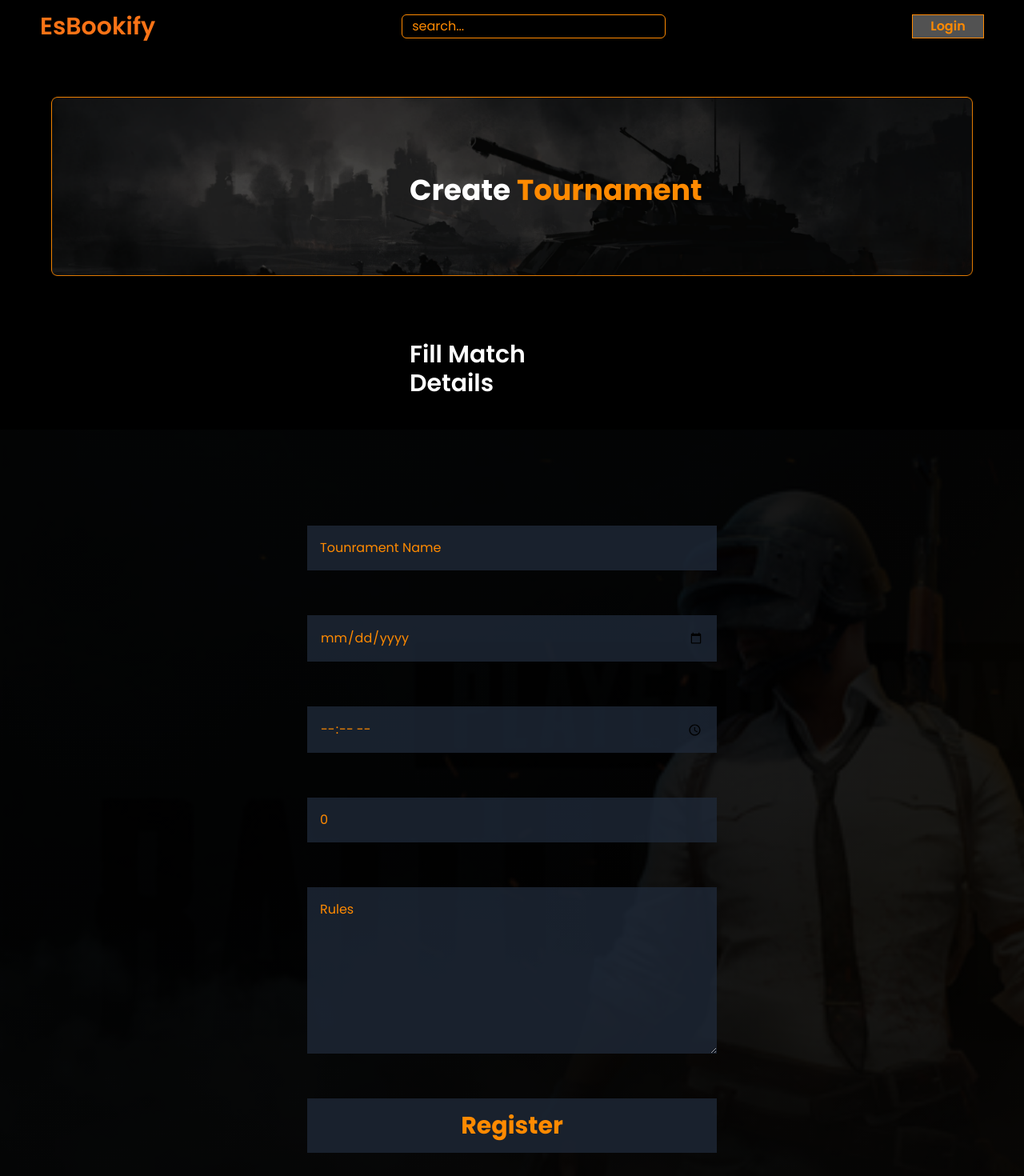
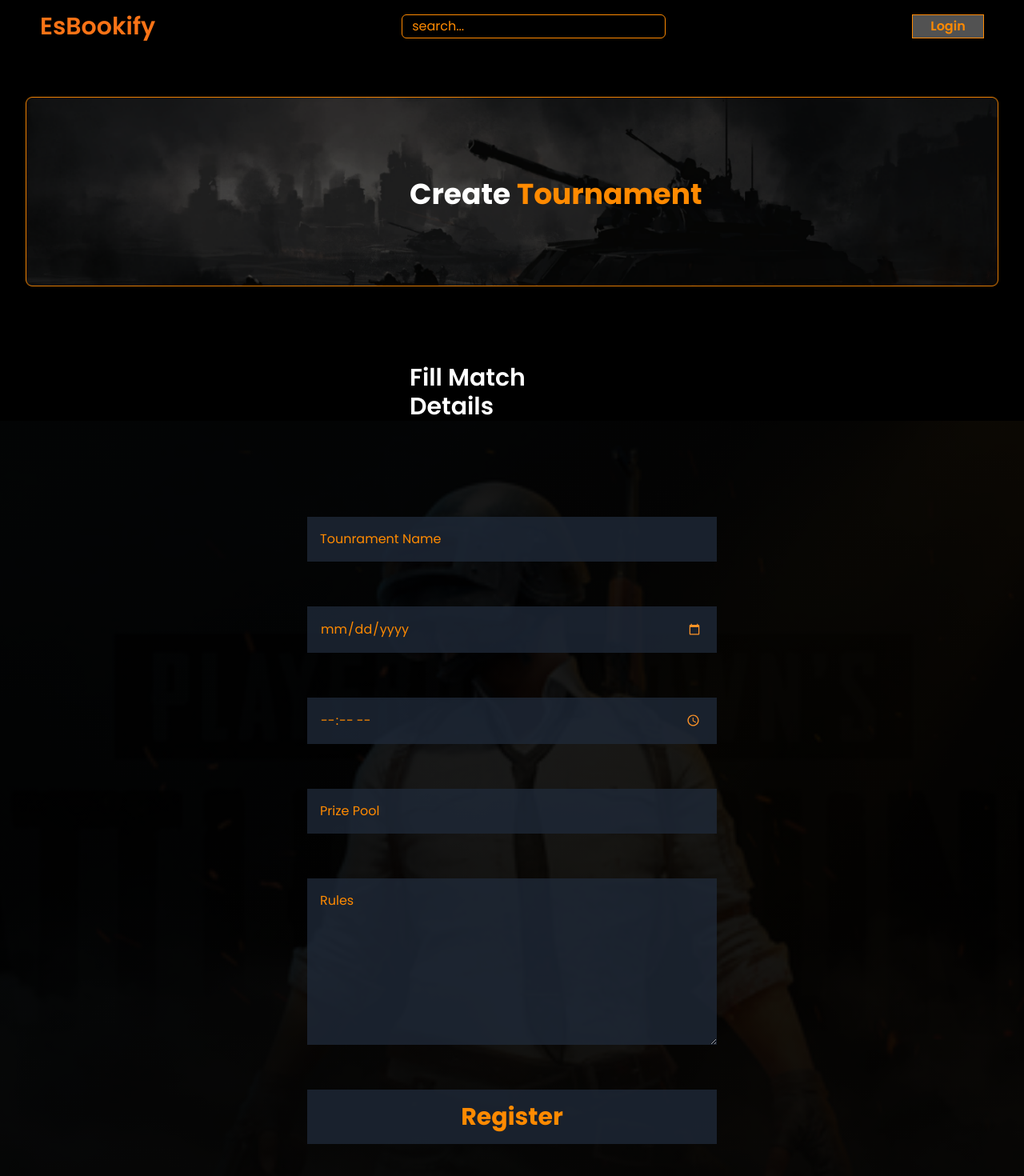
Before and after one commit to KevinThomasK/EsBookify, a React (Vite) app: page /create-tournament in a window 1280 px wide. Shown: the top 1470 px of the page at 80% size. Built offline with nearby package versions, Linux system fonts and the light colour scheme; no server answers; some icons are missing.

Commit message:
create tournament page ui update

```diff
--- a/src/App.css
+++ b/src/App.css
@@ -21,3 +21,17 @@
     opacity: 1;
     transform: translateX(0);
 }
+
+input[type="date"]::-webkit-calendar-picker-indicator {
+    cursor: pointer;
+    border-radius: 4px;
+    margin-right: 2px;
+    filter: invert(0.6) sepia(100%) saturate(1000%) hue-rotate(340deg);
+  }
+
+  input[type="time"]::-webkit-calendar-picker-indicator {
+    cursor: pointer;
+    border-radius: 4px;
+    margin-right: 2px;
+    filter: invert(0.6) sepia(100%) saturate(1000%) hue-rotate(340deg);
+  }
--- a/src/pages/CreateTournament.jsx
+++ b/src/pages/CreateTournament.jsx
@@ -6,20 +6,26 @@ import Footer from "../Footer/Footer";
 export default function CreateTournament() {
   const [formData, setFormData] = useState({
     tournamentName: "",
-    tournamentDate: {},
+    tournamentDate: new Date(),
     tournamentTime: {},
-    prizePool: 0,
+    prizePool: "",
     rules: "",
   });
 
+
+
   const { tournamentName, tournamentDate, tournamentTime, prizePool, rules } =
     formData;
+
+    function onChange(){
+
+    };
 
   return (
     <>
       <div className="bg-black relative w-full">
         <img
-          className="w-[90%] mx-auto pb-10 pt-10"
+          className="w-[95%] mx-auto pb-10 pt-10"
           src={createTournamentPageImg}
           alt="backgorund"
         />
@@ -28,7 +34,7 @@ export default function CreateTournament() {
         </h2>
       </div>
 
-      <h3 className="bg-black text-white px-[40%] text-3xl font-semibold pb-10 pt-10">Fill Match Details</h3>
+      <h3 className="bg-black text-white px-[40%] text-3xl font-semibold pt-14">Fill Match Details</h3>
       <div className={classes.formDiv}>
         <form className="flex flex-col w-[40%] mx-auto bg-transparent">
           <input
@@ -38,6 +44,7 @@ export default function CreateTournament() {
             value={tournamentName}
             placeholder="Tounrament Name"
             required
+            onChange={onChange}
           />
           <input
            className="bg-gray-800/80 mb-14 px-4 py-4 text-[#ff8a01] placeholder:text-[#ff8a01]"
@@ -46,7 +53,9 @@ export default function CreateTournament() {
             value={tournamentDate}
             placeholder="Date of Match"
             required
+            onChange={onChange}
           />
+
           <input
           className="bg-gray-800/80 mb-14 px-4 py-4 text-[#ff8a01] placeholder:text-[#ff8a01]"
             type="time"
@@ -54,15 +63,17 @@ export default function CreateTournament() {
             value={tournamentTime}
             placeholder="IDP Time"
             required
+            onChange={onChange}
           />
           <input
           className="bg-gray-800/80 mb-14 px-4 py-4 text-[#ff8a01] placeholder:text-[#ff8a01]"
-            type="number"
+            type="text"
             id="prizePool"
             value={prizePool}
             placeholder="Prize Pool"
+            onChange={onChange}
           />
-          <textarea className="bg-gray-800/80 h-52 mb-14 px-4 py-4 text-[#ff8a01] placeholder:text-[#ff8a01]" type="text" id="rules" value={rules} placeholder="Rules" />
+          <textarea className="bg-gray-800/80 h-52 mb-14 px-4 py-4 text-[#ff8a01] placeholder:text-[#ff8a01]" type="text" id="rules" value={rules} placeholder="Rules" onChange={onChange}/>
           <button type="submit" className="w-full text-[#ff8a01] bg-gray-800/80 py-4 font-bold text-3xl mb-60">Register</button>
         </form>
       </div>
--- a/src/pages/CreateTournament.module.css
+++ b/src/pages/CreateTournament.module.css
@@ -1,8 +1,8 @@
 .formDiv{
-    position: relative;
+
     height:100%;
     background-image: url("../assets/pubg-background-main.jpg");
-
+    background-position: center;
     background-size:cover;
     background-repeat: no-repeat;
     padding-top: 120px;
```
